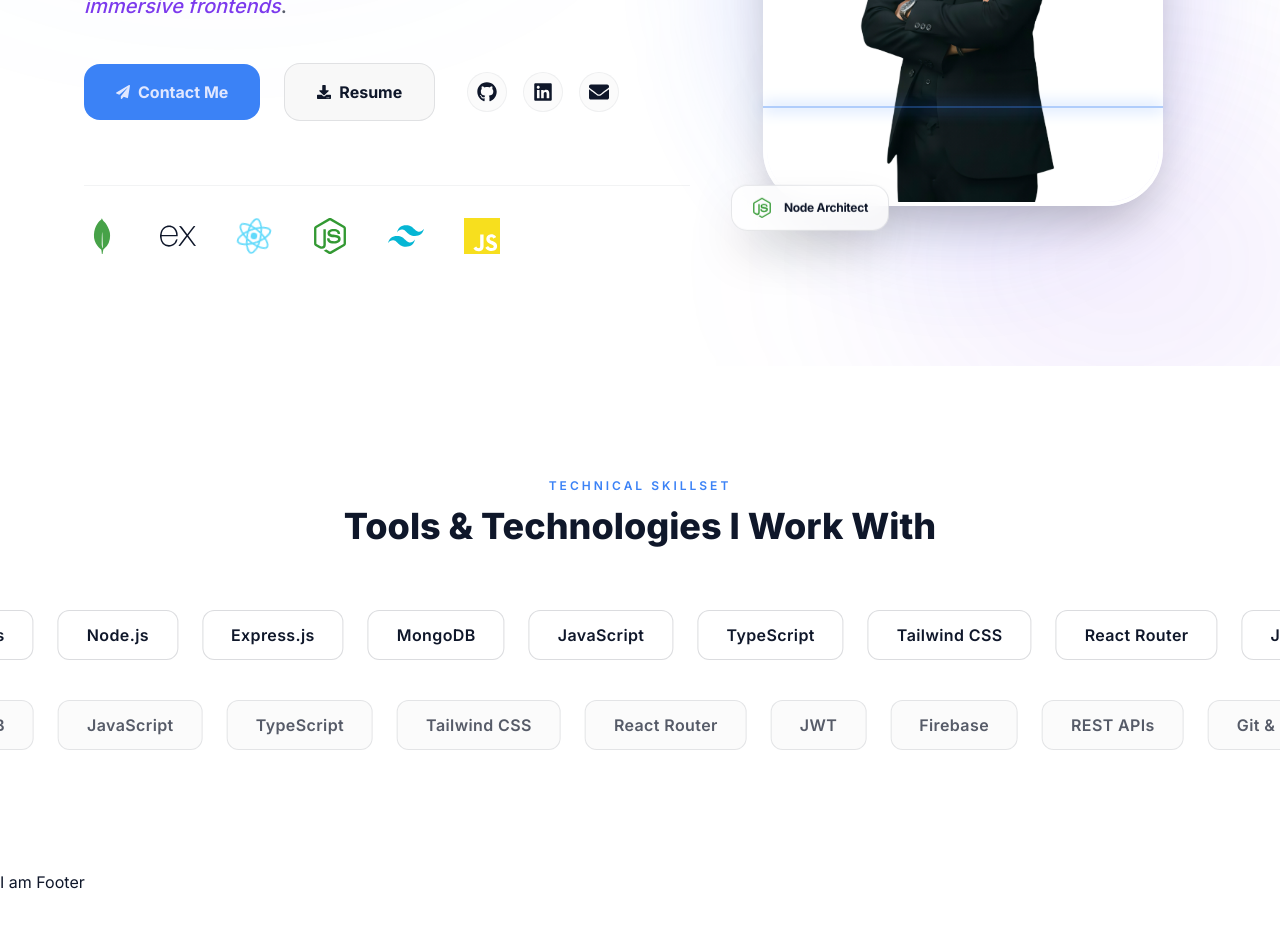
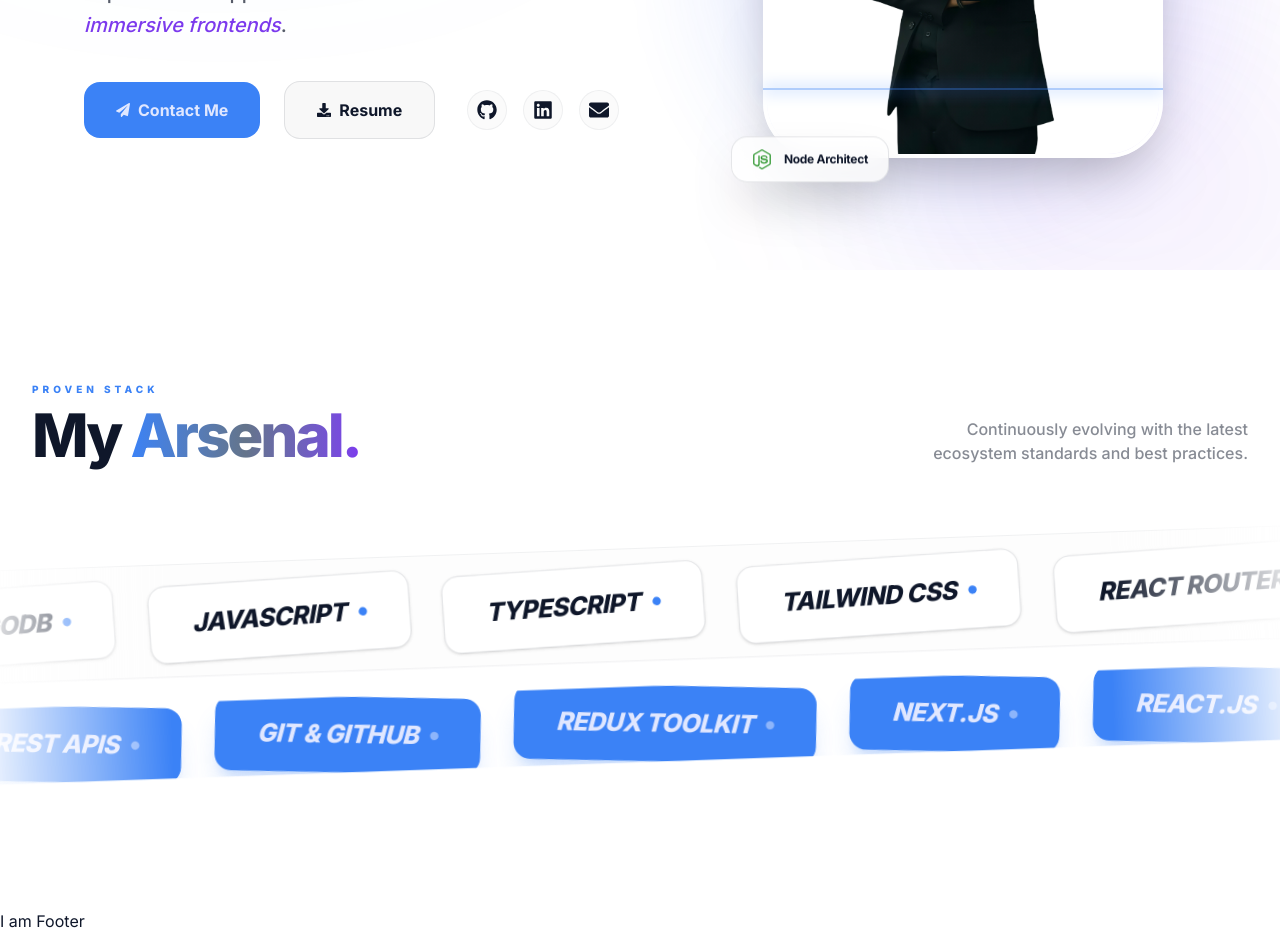
Before and after one commit to Hridoykhan4/Portfolio, a React (Vite) app in the folder client/: page / in a window 1280 px wide. Shown: the part 520-1453 px from the top of the page. Before the commit the page ends 1414 px from the top, so only its background shows below. Built offline with nearby package versions, Linux system fonts and the light colour scheme.

Commit message:
experise marquee added

```diff
--- a/client/src/index.css
+++ b/client/src/index.css
@@ -8,7 +8,7 @@
 
 @plugin "daisyui/theme" {
   name: "light";
---color-primary: #3b82f6;
+  --color-primary: #3b82f6;
   --color-secondary: #64748b;
   --color-accent: #7c3aed;
   --color-base-100: #ffffff;
@@ -40,7 +40,6 @@
   }
 }
 
-
 @layer components {
   .container-page {
     @apply max-w-7xl mx-auto px-4 sm:px-6 lg:px-8;
@@ -68,4 +67,14 @@
       transparent
     );
   }
+
+  mask-marquee {
+    mask-image: linear-gradient(
+      to right,
+      transparent,
+      black 20%,
+      black 80%,
+      transparent
+    );
+  }
 }
--- a/client/src/pages/Home/ExpertiseMarquee.jsx
+++ b/client/src/pages/Home/ExpertiseMarquee.jsx
@@ -13,56 +13,67 @@
   "Firebase",
   "REST APIs",
   "Git & GitHub",
+  "Redux Toolkit",
+  "Next.js",
 ];
 
 const ExpertiseMarquee = () => {
   return (
     <section
       className="relative section-spacing bg-base-100 overflow-hidden"
-      aria-label="Expertise"
+      aria-labelledby="expertise-heading"
     >
-      {/* Heading */}
-      <div className="container-page mb-14 text-center">
-        <p className="text-xs font-semibold tracking-[0.25em] uppercase text-primary mb-3">
-          Technical Skillset
-        </p>
-        <h2 className="text-3xl md:text-4xl font-extrabold text-base-content">
-          Tools & Technologies I Work With
-        </h2>
+      {/* Dynamic Background Glow */}
+      <div className="absolute top-1/2 left-1/2 -translate-x-1/2 -translate-y-1/2 w-[120%] h-full bg-primary/5 -rotate-3 -z-10" />
+
+      <div className="container-page mb-12">
+        <div className="flex flex-col md:flex-row items-end justify-between gap-4">
+          <div className="max-w-xl text-left">
+            <motion.span
+              initial={{ opacity: 0, x: -20 }}
+              whileInView={{ opacity: 1, x: 0 }}
+              className="text-[10px] font-black tracking-[0.4em] uppercase text-primary mb-2 block"
+            >
+              Proven Stack
+            </motion.span>
+            <h2
+              id="expertise-heading"
+              className="text-4xl md:text-6xl font-black tracking-tighter"
+            >
+              My <span className="text-gradient">Arsenal.</span>
+            </h2>
+          </div>
+          <p className="text-base-content/50 font-medium text-sm md:text-base max-w-xs md:text-right">
+            Continuously evolving with the latest ecosystem standards and best
+            practices.
+          </p>
+        </div>
       </div>
 
-      {/* Marquees */}
-      <div className="space-y-6">
-        {/* Row 1 */}
-        <div className="overflow-hidden">
+      {/* Marquee Container with Skew Effect */}
+      <div className="relative -rotate-2 scale-105 space-y-4 md:space-y-6 mask-fade-edges py-10">
+        {/* Row 1: Fast & Bold */}
+        <div className="flex overflow-hidden border-y border-base-content/5 bg-base-200/30 backdrop-blur-sm py-4">
           <motion.div
-            className="flex gap-6 py-2"
+            className="flex gap-4 md:gap-8 flex-none"
             animate={{ x: ["0%", "-50%"] }}
-            transition={{
-              duration: 40,
-              repeat: Infinity,
-              ease: "linear",
-            }}
+            transition={{ duration: 25, repeat: Infinity, ease: "linear" }}
           >
             {[...expertiseList, ...expertiseList].map((skill, idx) => (
-              <SkillCard key={idx} label={skill} />
+              <SkillCard key={`row1-${idx}`} label={skill} />
             ))}
           </motion.div>
         </div>
 
-        {/* Row 2 (reverse) */}
-        <div className="overflow-hidden">
+        {/* Row 2: Faster & Distinct */}
+        <div className="flex overflow-hidden">
           <motion.div
-            className="flex gap-6 py-2"
+            className="flex gap-4 md:gap-8 flex-none"
             animate={{ x: ["-50%", "0%"] }}
-            transition={{
-              duration: 45,
-              repeat: Infinity,
-              ease: "linear",
-            }}
+            transition={{ duration: 20, repeat: Infinity, ease: "linear" }}
           >
             {[...expertiseList, ...expertiseList].map((skill, idx) => (
-              <SkillCard key={idx} label={skill} subtle />
+              <SkillCard key={`row2-${idx}`} label={skill} secondary />
             ))}
           </motion.div>
         </div>
@@ -71,25 +82,28 @@
   );
 };
 
-export default ExpertiseMarquee;
-
-/* ---------------------------------- */
-/* Reusable Skill Card */
-/* ---------------------------------- */
-
-const SkillCard = ({ label, subtle = false }) => {
+const SkillCard = ({ label, secondary = false }) => {
   return (
     <div
-      className={`flex-none px-7 py-3 rounded-xl border text-sm md:text-base font-semibold tracking-wide
+      className={`
+        flex-none flex items-center gap-3 px-6 py-3 md:px-10 md:py-5
+        rounded-2xl transition-all duration-500 cursor-default select-none
         ${
-          subtle
-            ? "bg-base-200/60 border-base-content/10 text-base-content/70"
-            : "bg-base-100 border-base-content/15 text-base-content"
+          secondary
+            ? "bg-primary text-primary-content shadow-xl shadow-primary/20 rotate-3"
+            : "bg-base-100 border border-base-content/10 text-base-content font-bold shadow-sm -rotate-2"
         }
-        hover:border-primary/40 transition-colors duration-300
       `}
     >
-      {label}
+      <span className="text-lg md:text-2xl font-black uppercase tracking-tight italic">
+        {label}
+      </span>
+      {/* Aesthetic Dot */}
+      <span
+        className={`h-2 w-2 rounded-full ${secondary ? "bg-primary-content/50" : "bg-primary"}`}
+      />
     </div>
   );
 };
+
+export default ExpertiseMarquee;
--- a/client/src/pages/Home/Hero.jsx
+++ b/client/src/pages/Home/Hero.jsx
@@ -139,7 +139,7 @@
             </motion.div>
 
             {/* --- TECH STACK DOCK --- */}
-            <motion.div
+      {/*       <motion.div
               initial={{ opacity: 0 }}
               animate={{ opacity: 1 }}
               transition={{ delay: 0.6 }}
@@ -169,7 +169,7 @@
                 className="text-3xl lg:text-4xl text-[#F7DF1E]"
                 title="JavaScript"
               />
-            </motion.div>
+            </motion.div> */}
           </div>
 
           {/* ================= VISUAL IMAGE SIDE ================= */}
```
